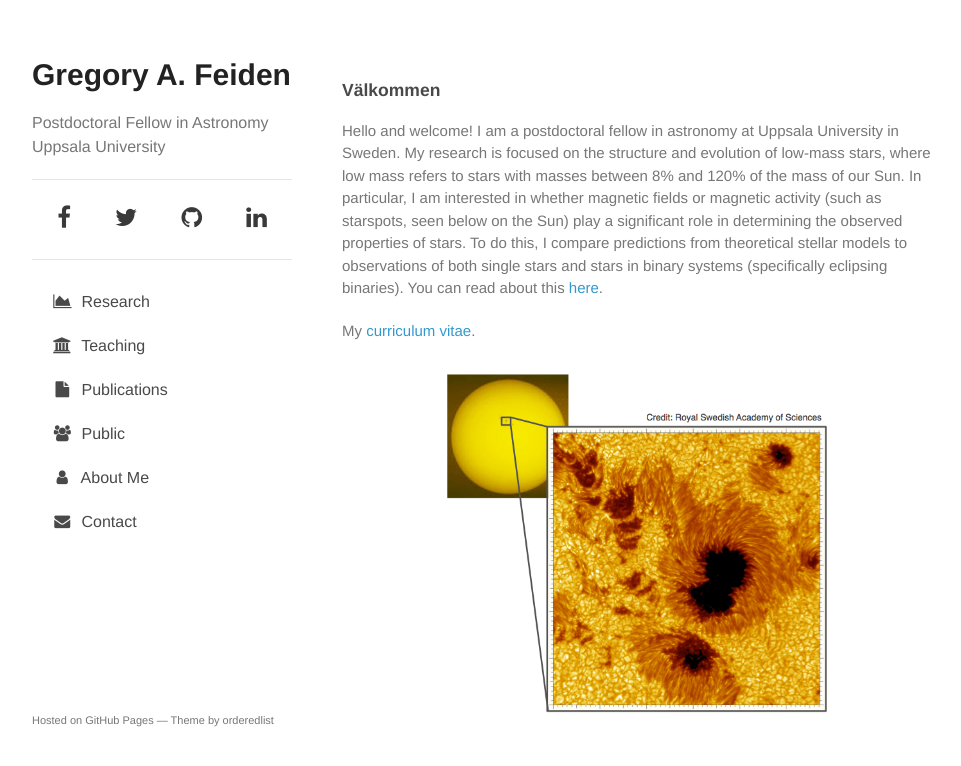
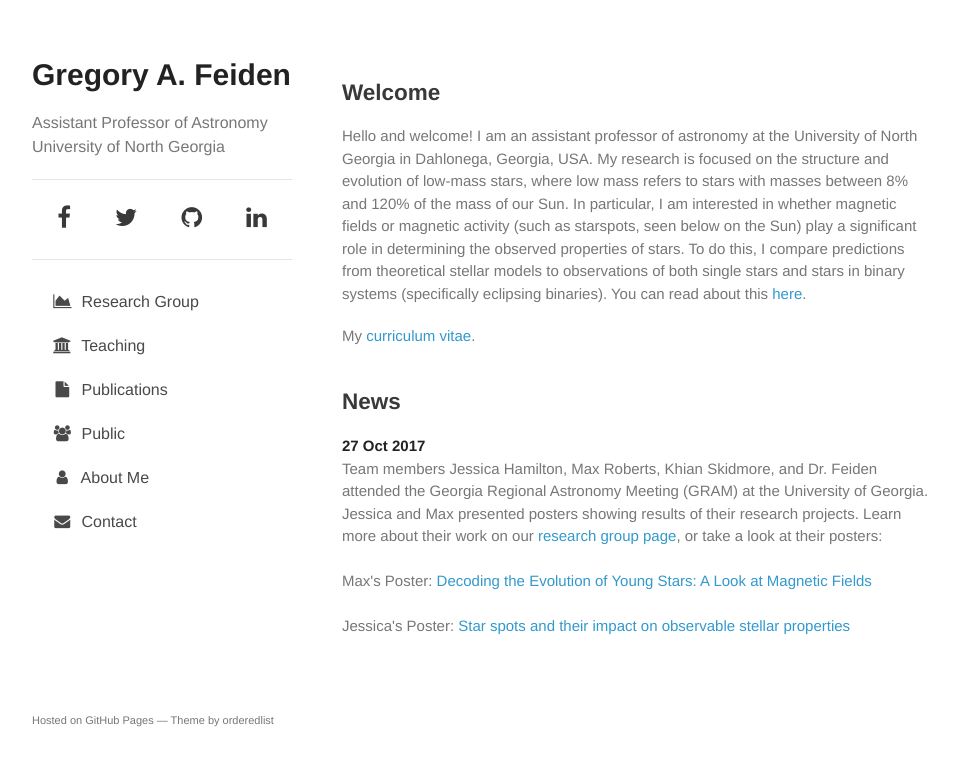
Before and after one commit to gfeiden/gfeiden.github.io, a plain HTML site: page index.html in a window 1280 px wide. Shown: the whole page, without its empty margins (158-1119 px from the left). Drawn offline with Linux system fonts and the light colour scheme.

Commit message:
updated to UNG, added news section

```diff
--- a/index.html
+++ b/index.html
@@ -3,7 +3,7 @@
   <head>
     <meta charset="utf-8">
     <meta http-equiv="X-UA-Compatible" content="chrome=1">
-    <title>Homepage of Gregory A. Feiden | Astrophysicist at Uppsala University</title>
+    <title>Homepage of Gregory A. Feiden | Astrophysicist at the University of North Georgia</title>
 
     <link rel="shortcut icon" href="./img/favicon.ico" type="image/x-icon">
     <link rel="icon" href="./img/favicon.ico" type="image/x-icon">
@@ -20,9 +20,9 @@
       <header>
         <a href="index.html"><h1>Gregory A. Feiden</h1></a>
         <p>
-          Postdoctoral Fellow in Astronomy
+          Assistant Professor of Astronomy
           <br/>
-          Uppsala University
+          University of North Georgia
         </p>
 
         <hr/>
@@ -36,7 +36,7 @@
         <hr/>
 
         <div id="nav">
-            <a id="nav" href="research.html"><i class="fa fa-area-chart fa-fw"></i>&nbsp; Research</a>
+            <a id="nav" href="research.html"><i class="fa fa-area-chart fa-fw"></i>&nbsp; Research Group</a>
             <a id="nav" href="teach.html"><i class="fa fa-institution fa-fw"></i>&nbsp; Teaching</a>
             <a id="nav" href="publications.html"><i class="fa fa-file fa-fw"></i>&nbsp; Publications</a>
             <a id="nav" href="public.html"><i class="fa fa-users fa-fw"></i>&nbsp; Public</a>
@@ -47,9 +47,9 @@
       </header>
       <section>
         <br/>
-        <h3>Välkommen</h3>
+        <h2>Welcome</h2>
         <p>
-            Hello and welcome! I am a postdoctoral fellow in astronomy at Uppsala University in Sweden.
+            Hello and welcome! I am an assistant professor of astronomy at the University of North Georgia in Dahlonega, Georgia, USA.
             My research is focused on the structure and evolution of low-mass stars, where low mass refers
             to stars with masses between 8% and 120% of the mass of our Sun. In particular, I am interested
             in whether magnetic fields or magnetic activity (such as starspots, seen below on the Sun) play a significant role in determining the
@@ -60,9 +60,24 @@
         <p>
             My <a href="files/docs/cv_gfeiden.pdf">curriculum vitae</a>.
         </p>
-        <img src="img/sun_sunspot_sst.png" style="margin-left: 15%; width: 70%;"/>
+        <br/>
+        <!--<img src="img/sun_sunspot_sst.png" style="margin-left: 15%; width: 70%;"/>-->
+        <h2>News</h2>
+        <p>
+            <strong>27 Oct 2017</strong><br/>
+            Team members Jessica Hamilton, Max Roberts, Khian Skidmore, and Dr. Feiden attended
+            the Georgia Regional Astronomy Meeting (GRAM) at the University of Georgia. Jessica and
+            Max presented posters showing results of their research projects. Learn more about their
+            work on our <a href="research.html">research group page</a>, or take a look at their posters:
+            <br/><br/>
+            Max's Poster: <a href="files/posters/2017GRAM_Roberts.pdf">Decoding the Evolution of Young Stars:
+                        A Look at Magnetic Fields</a>
+            <br/><br/>
+            Jessica's Poster: <a href="files/posters/2017GRAM_Hamilton.pdf">Star spots and their impact on
+                        observable stellar properties</a>
+        </p>
+      </section>
 
-      </section>
       <br/>
       <footer>
         <p>
```
Also changed, not shown: 2 other files.
